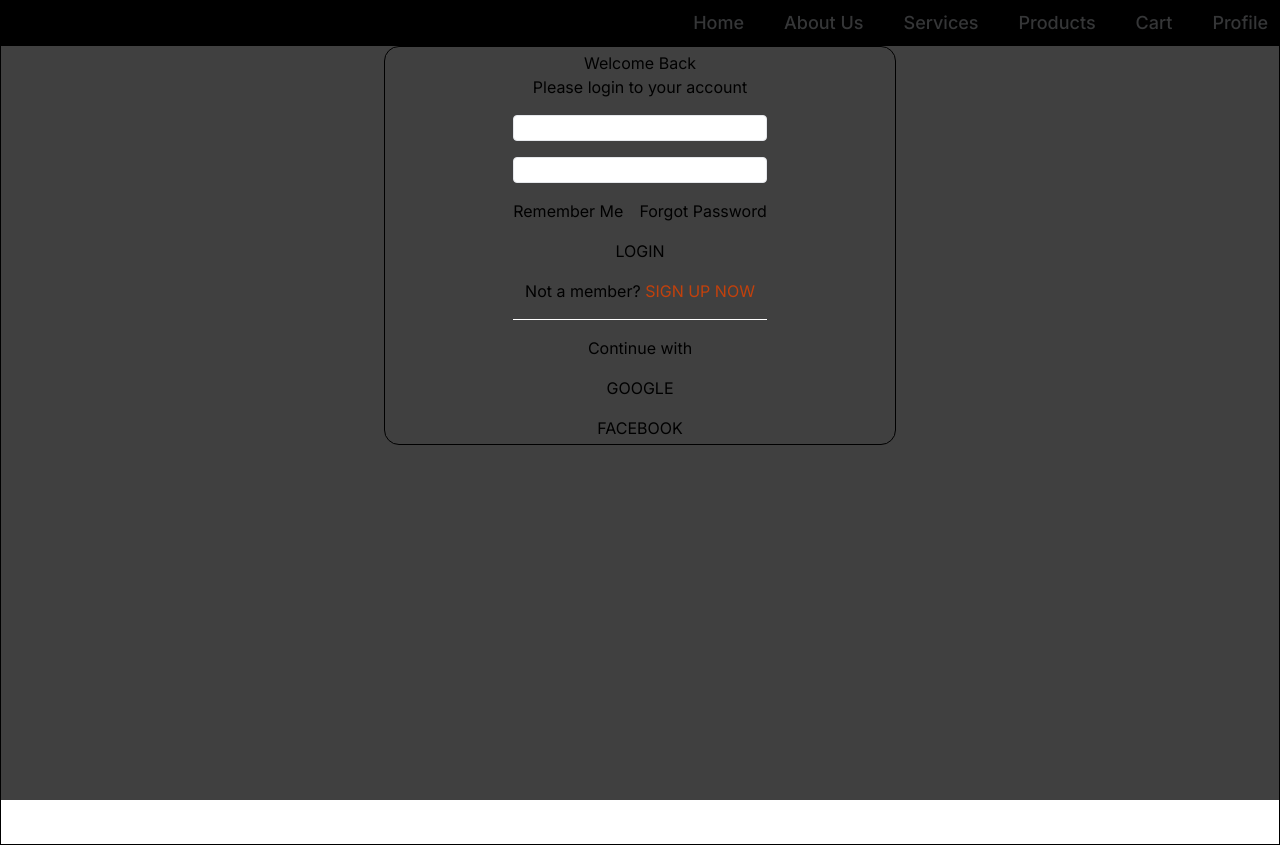
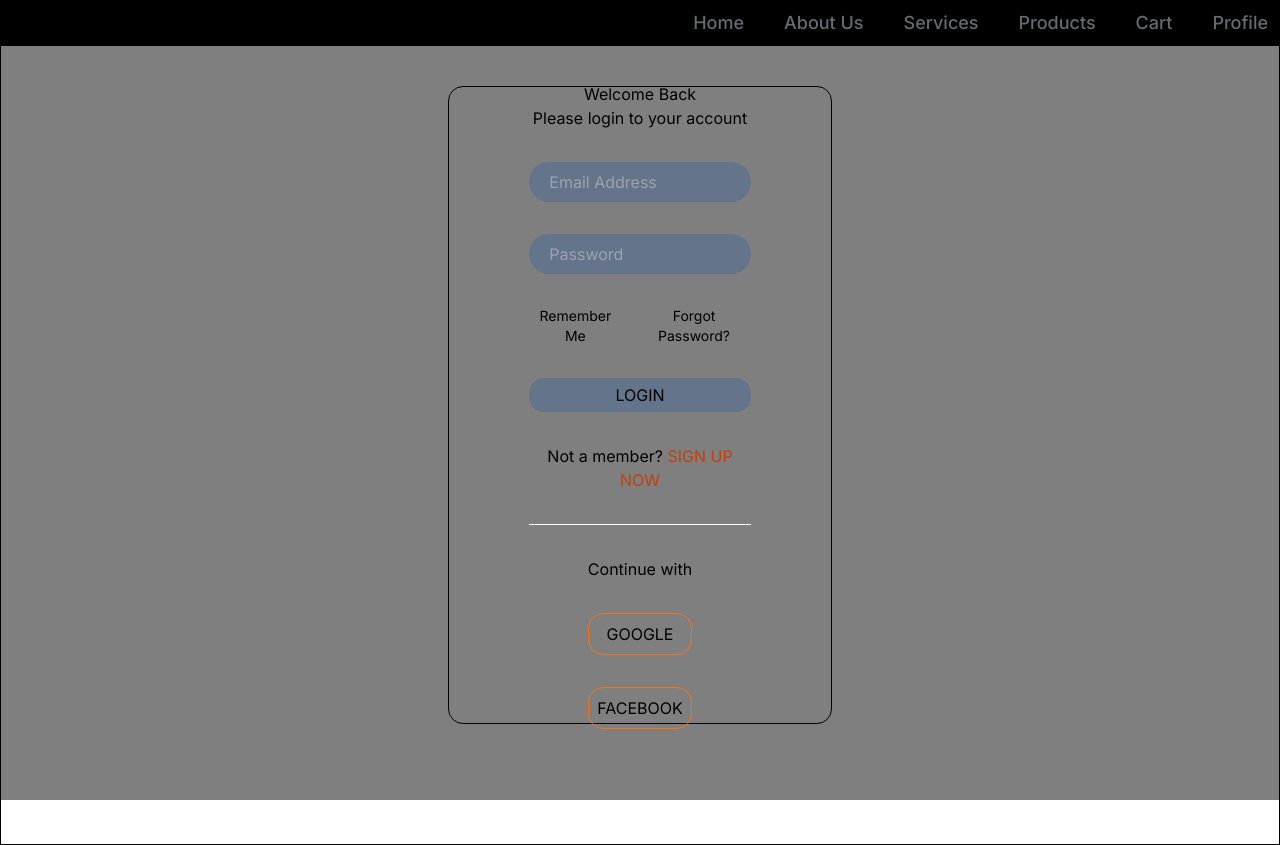
Before and after one commit to fj0sh/Bertology, a Next.js app: page /test in a window 1280 px wide. Built offline with nearby package versions, Linux system fonts and the light colour scheme.

Commit message:
Login Modal Update

```diff
--- a/src/components/Modals/LoginModal.tsx
+++ b/src/components/Modals/LoginModal.tsx
@@ -5,20 +5,33 @@ import Button from "../button";
 const LoginModal = () => {
   return (
     <div className="border border-black flex justify-center h-[100vh] z-10">
-      <div className="fixed top-0 left-0 w-full h-full bg-black opacity-75"></div>
-      <div className="flex flex-col items-center border rounded-[15px] border-black w-[40%] h-[50%]  z-20 justify-center gap-4">
+      <div className="fixed top-0 left-0 w-full h-full bg-black opacity-50"></div>
+      <div className="flex flex-col items-center border rounded-[15px] border-black w-[30%] h-[80%] z-20 justify-center gap-8 p-20 my-10">
         <div className="text-center">
           <h1 className="">Welcome Back</h1>
           <p>Please login to your account</p>
         </div>
-        <div className="text-center flex flex-col gap-4">
-          <input className="border rounded" type="text" />
-          <input className="border rounded" type="password" />
+        <div className="text-center flex flex-col gap-8 w-full">
+          <input
+            className="border-none rounded-[20px] h-10 p-5 bg-slate-500 "
+            type="text"
+            placeholder="Email Address"
+          />
+          <input
+            className="border-none rounded-[20px] p-5 h-10 bg-slate-500 "
+            type="password"
+            placeholder="Password"
+          />
           <div className="flex justify-center gap-4">
-            <p>Remember Me</p>
-            <Link href={""}>Forgot Password</Link>
+            <p className="text-sm">Remember Me</p>
+            <Link href={""} className="text-sm">
+              Forgot Password?
+            </Link>
           </div>
-          <Button title="LOGIN" />
+          <Button
+            title="LOGIN"
+            className="border-none rounded-[15px] p-[5px] bg-slate-500"
+          />
           <p>
             Not a member?{" "}
             <Link href={""} className=" text-orange-700">
@@ -27,10 +40,16 @@ const LoginModal = () => {
           </p>
           <hr className="border-white" />
         </div>
-        <div className="flex flex-col gap-4">
+        <div className="flex flex-col gap-8">
           <p>Continue with</p>
-          <Button title="GOOGLE"></Button>
-          <Button title="FACEBOOK"></Button>
+          <Button
+            title="GOOGLE"
+            className="border border-orange-500 p-2 rounded-[15px] "
+          ></Button>
+          <Button
+            title="FACEBOOK"
+            className="border border-orange-500 p-2 rounded-[15px] "
+          ></Button>
         </div>
       </div>
     </div>
```
